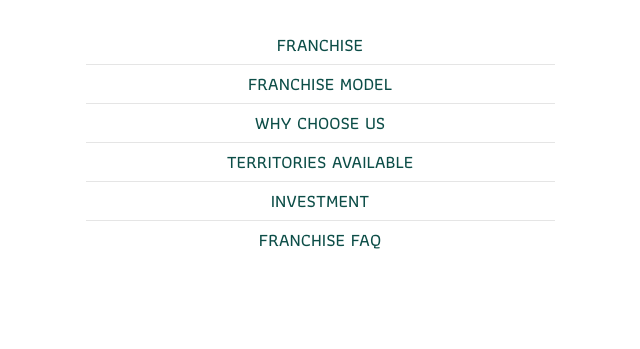
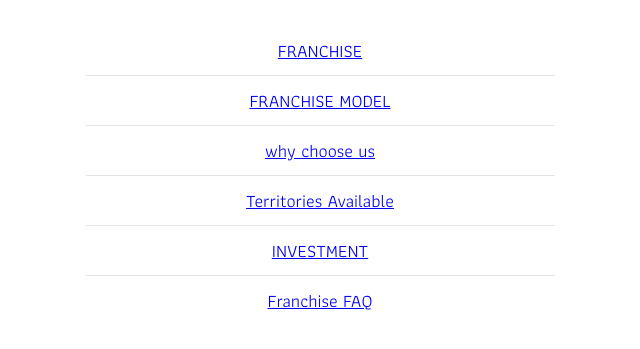
Before and after one commit to DesignGoldsainte/goldsainte29, a website built with Parcel: page menufranchise.html in a window 1280 px wide. Shown: the part 97-446 px from the top of the page, without its empty margins (256-896 px from the left). Built offline with nearby package versions, Linux system fonts and the light colour scheme; a web font is replaced by a local one.

Commit message:
swap code

```diff
--- a/menufranchise.html
+++ b/menufranchise.html
@@ -1,3 +1,4 @@
+<!DOCTYPE html>
 <!DOCTYPE html>
 <html>
   <head>
@@ -48,35 +49,26 @@
         class="logomark-seal-green-2-icon"
         alt=""
         src="./public/logomarksealgreen-2@2x.png"
-        id="drawerlogomarkSealGreen2Image"
       />
 
       <div class="sections">
-        <a class="franchise" href="./franchise.html">FRANCHISE </a>
+        <a class="investment" href="./franchise.html">FRANCHISE </a>
         <div class="sections-child"></div>
-        <a class="franchise" href="./franchise-model.html">FRANCHISE MODEL </a>
+        <a class="investment" href="./franchise-model.html">FRANCHISE MODEL </a>
         <div class="sections-child"></div>
-        <a class="franchise" href="./why-choose-us.html">why choose us</a>
+        <a class="investment" href="./why-choose-us.html">why choose us</a>
         <div class="sections-child"></div>
-        <a class="franchise" href="./territories-available.html"
+        <a class="investment" href="./territories-available.html"
           >Territories Available</a
         >
         <div class="sections-child"></div>
-        <a class="franchise" href="./franchise-investment.html">INVESTMENT</a>
+        <a class="investment" href="./franchise-investment.html">INVESTMENT</a>
         <div class="sections-child"></div>
-        <a class="franchise" href="./franchise-faq.html">Franchise FAQ</a>
+        <a class="investment" href="./franchise-faq.html">Franchise FAQ</a>
       </div>
     </div>
 
     <script>
-      var drawerlogomarkSealGreen2Image = document.getElementById(
-        "drawerlogomarkSealGreen2Image"
-      );
-      if (drawerlogomarkSealGreen2Image) {
-        drawerlogomarkSealGreen2Image.addEventListener("click", function (e) {
-          window.location.href = "./index1.html";
-        });
-      }
       var scrollAnimElements = document.querySelectorAll("[data-animate-on-scroll]");
       var observer = new IntersectionObserver(
         (entries) => {
```
